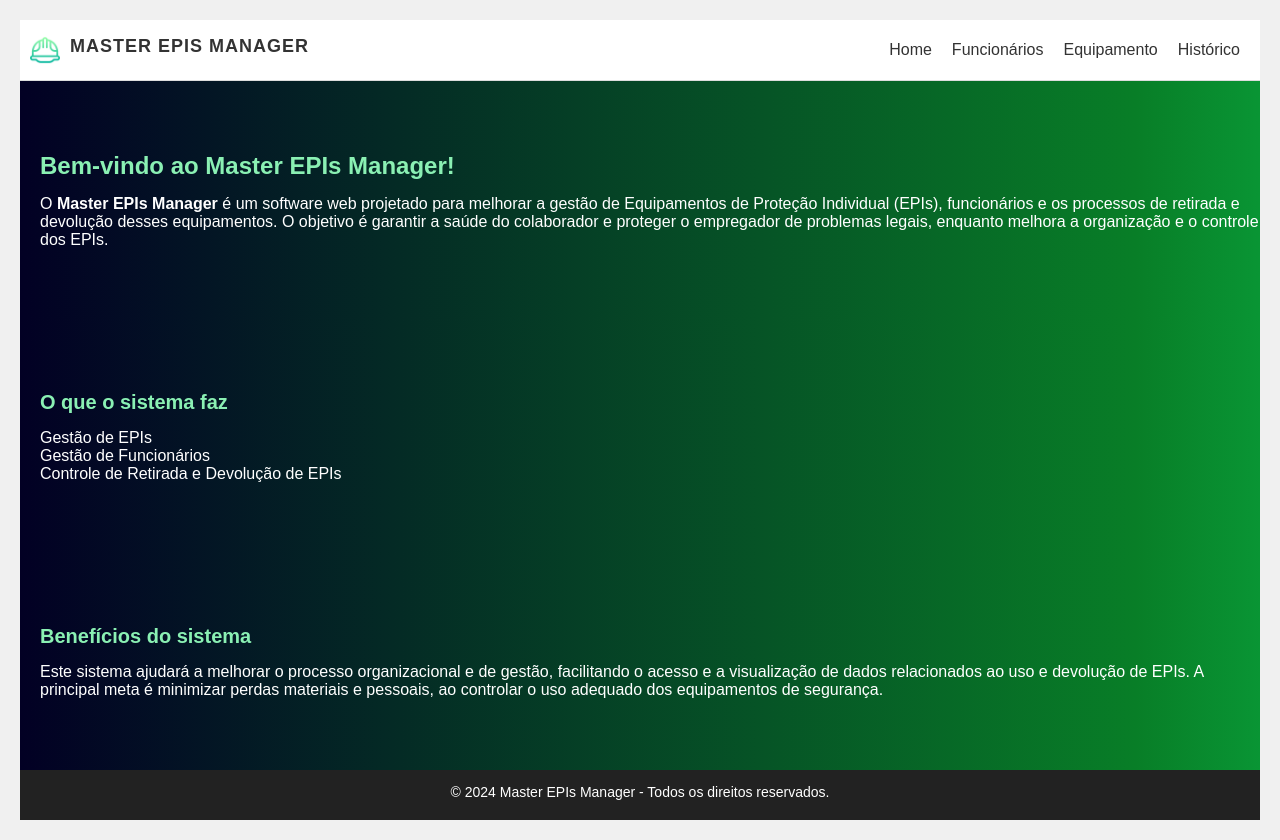
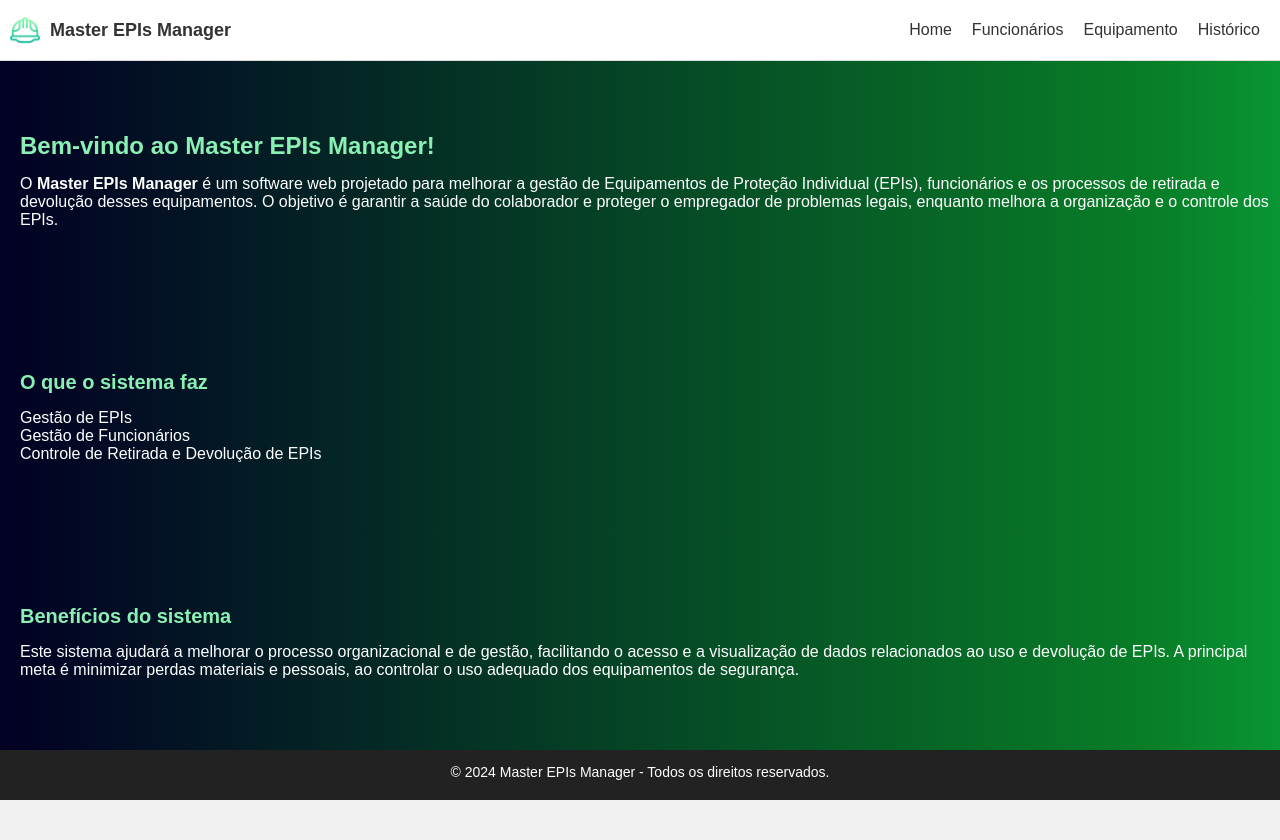
Before and after one commit to wilian-wagner/SA_Paulo_EPIs, a React (Vite) app in the folder frontend/: page / in a window 1280 px wide. After the commit the page ends 800 px from the top, so only its background shows below. Built offline with nearby package versions, Linux system fonts and the light colour scheme.

Commit message:
tests Histórico retirada/devolução e att estilos

```diff
--- a/frontend/src/SASS/historicoStyle.scss
+++ b/frontend/src/SASS/historicoStyle.scss
@@ -1,94 +1,43 @@
-// Variáveis para facilitar a manutenção
 $background-color: #f0f0f0;
 $text-color: #333;
 $hover-color: #8AF0B3;
 
-// Reset básico
-body {
-    margin: 0;
-    font-family: 'Arial', sans-serif;
-    background-color: $background-color;
+.container-movimentacoes {
+    margin-top: 10px;
+    margin-left: 20px;
+    margin-bottom: 20px;
+
+    h2 {
+        font-size: 20px;
+        color: $text-color;
+        margin-bottom: 15px;
+        font-weight: bold;
     }
 
-.container {
+    // Lista de movimentações
+    .movimentacoes-list {
         display: flex;
         flex-direction: column;
-    min-height: 100vh;
-    padding: 20px;
-}
-
-// Header
-.header {
-    position: relative;
-    width: 100%;
-    height: 60px;
-    display: flex;
-    justify-content: space-between;
-    align-items: center;
-    background-color: white;
-    border-bottom: 1px solid #ddd;
-
-    .header-logo {
-        display: flex;
-        align-items: center;
-        padding-left: 10px;
-
-        .logo {
-            width: 30px;
-            height: 30px;
-            margin-right: 10px;
-        }
-
-        h1 {
-            font-size: 18px;
-            color: $text-color;
-        }
-    }
-
-    .header-nav {
-        display: flex;
-        gap: 20px;
-        padding-right: 20px;
-
-        .nav-link {
-            text-decoration: none;
-            font-size: 16px;
-            color: $text-color;
-            transition: transform 0.2s ease;
-
-            &:hover {
-                color: $hover-color;
-                transform: scale(1.1);
-            }
-        }
-    }
-}
-// Lista de movimentações
-.movimentacoes-list {
-    display: grid;
-    grid-template-columns: repeat(auto-fit, minmax(280px, 1fr)); // Ajusta largura mínima dos cartões
-    gap: 20px; // Espaçamento entre os cartões
-    margin: 0 auto;
-    padding: 20px;
-    max-width: 1200px; // Limita a largura máxima da lista
-    justify-content: center; // Centraliza os cartões na tela
+        max-width: 98%;
+        margin: 0;
     }
 
     // Cartões de movimentação
     .movimentacao-card {
         background: white;
         border-radius: 8px;
-    box-shadow: 0 4px 6px rgba(0, 0, 0, 0.1); // Sombra mais suave
-    padding: 15px;
+        box-shadow: 0 4px 6px rgba(0, 0, 0, 0.1);
+        padding: 12px;
+        margin-bottom: 5px;
         display: flex;
         flex-direction: column;
-    gap: 10px;
+        gap: 8px;
         border: 1px solid #ddd;
         transition: transform 0.2s ease, box-shadow 0.2s ease;
 
         &:hover {
-        transform: translateY(-5px); // Eleva o cartão ao passar o mouse
-        box-shadow: 0 6px 12px rgba(0, 0, 0, 0.15); // Sombra mais forte ao hover
+            transform: translateY(-2px);
+            box-shadow: 0 6px 8px rgba(0, 0, 0, 0.2);
         }
 
         h3 {
@@ -115,12 +64,4 @@ body {
         }
     }
 
-// Estilo para o título da página
-h1 {
-    font-size: 24px;
-    color: $text-color;
-    text-align: center;
-    margin-bottom: 20px;
-    text-transform: uppercase; // Estilo de letras maiúsculas
-    letter-spacing: 1px; // Espaçamento entre letras
 }
--- a/frontend/src/SASS/homeStyle.scss
+++ b/frontend/src/SASS/homeStyle.scss
@@ -1,4 +1,3 @@
-// Variáveis para facilitar a manutenção
 $background-color: #f0f0f0;
 $text-color: #333;
 $text: white;
@@ -36,7 +35,6 @@ body {
         align-items: center;
         padding-left: 10px;
 
-
         .logo {
             width: 30px;
             height: 30px;
@@ -46,6 +44,7 @@ body {
         h1 {
             font-size: 18px;
             color: $text-color;
+            margin: 0px;
         }
     }
 
--- a/frontend/src/pages/EPI.jsx
+++ b/frontend/src/pages/EPI.jsx
@@ -216,8 +216,8 @@ function Epi() {
                             ))}
                         </select>
                         <div className="modal-buttons">
-                            <button onClick={handleModalConfirm}>Confirmar</button>
-                            <button onClick={() => setModalVisible(false)}>Cancelar</button>
+                            <button className='btn-confirmar' onClick={handleModalConfirm}>Confirmar</button>
+                            <button className='btn-cancelar' onClick={() => setModalVisible(false)}>Cancelar</button>
                         </div>
                     </div>
                 </div>
--- a/frontend/src/pages/Historico.jsx
+++ b/frontend/src/pages/Historico.jsx
@@ -35,8 +35,9 @@ const Historico = () => {
                 </nav>
             </header>
 
-            <h1>Histórico de Uso de EPIs</h1>
 
+            <section className='container-movimentacoes'>
+                <h2>Histórico de Uso de EPIs</h2>
                 <div className="movimentacoes-list">
                     {Array.isArray(movimentacoes) && movimentacoes.length > 0 ? (
                         movimentacoes.map((mov) => (
@@ -50,6 +51,7 @@ const Historico = () => {
                         <p>Sem movimentações para exibir.</p>
                     )}
                 </div>
+            </section>
         </div>
     );
 };
```
Also changed, not shown: 1 other file (tests, documents, lock files or other folders). Lines whose indentation alone changed are shown as unchanged.
